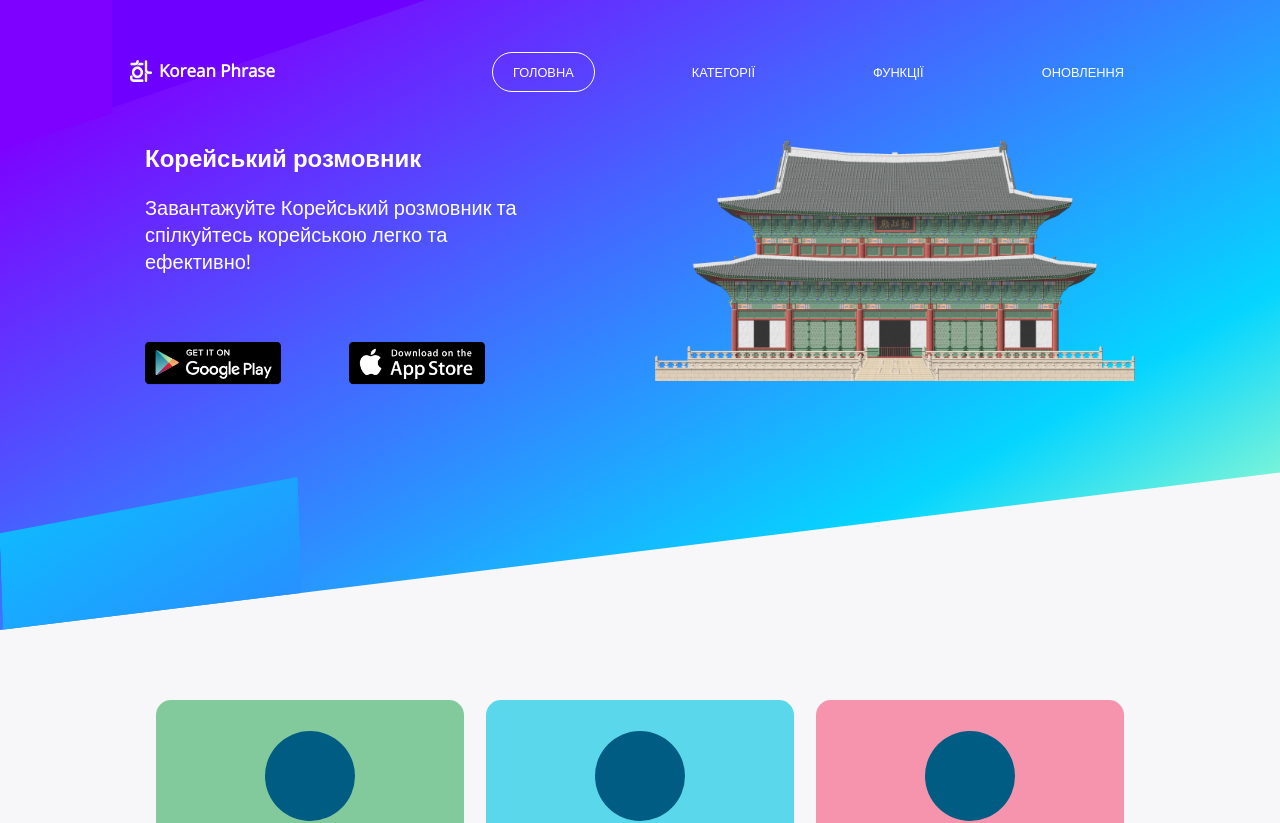
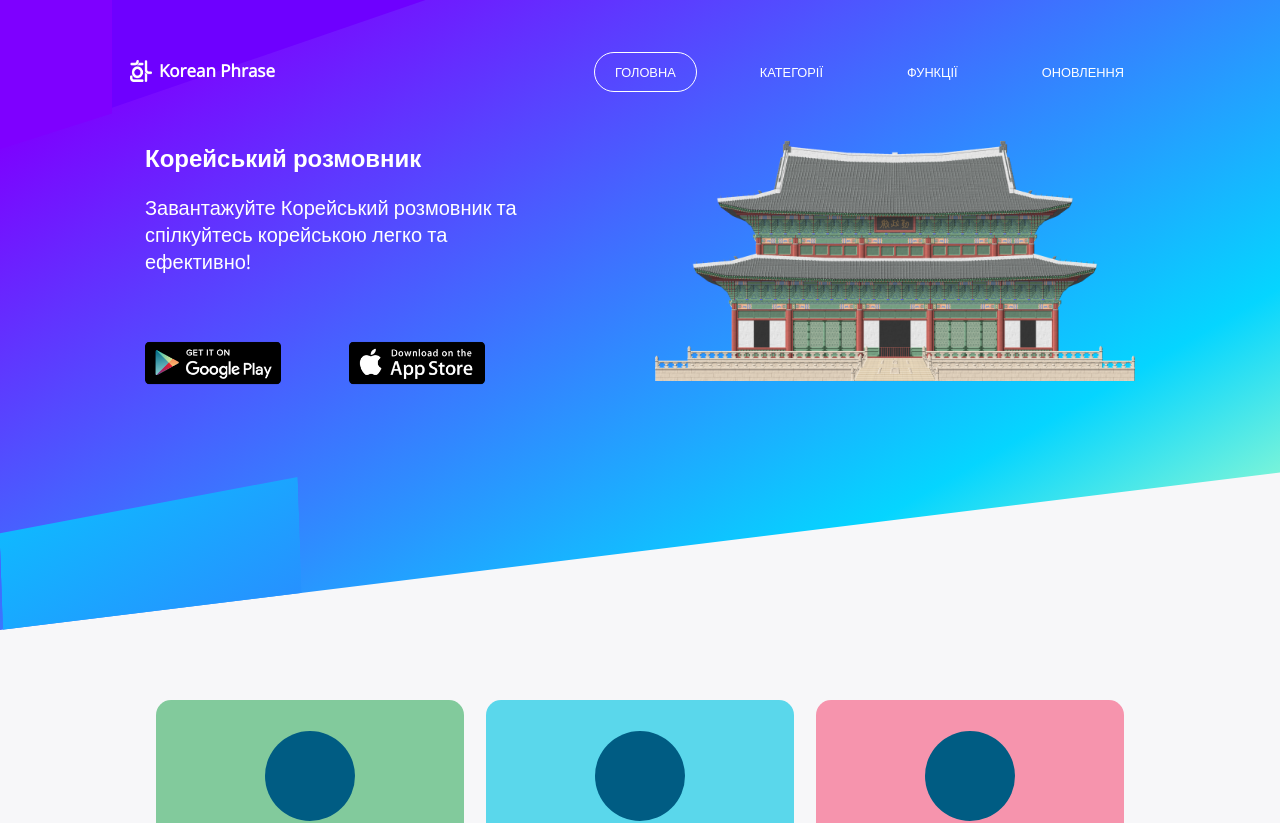
Before and after one commit to KeyToTech/KoreanPhraseBookSite, a React (Create React App) app: page / in a window 1280 px wide. Shown: the top 823 px of the page. Built offline with nearby package versions, Linux system fonts and the light colour scheme.

Commit message:
refactoring
change width from 65% to 55%

```diff
--- a/src/container/header/media.css
+++ b/src/container/header/media.css
@@ -59,7 +59,7 @@
      }
 
      .menu {
-         width: 65%;
+         width: 55%;
      }
 
      .menu-items {
```
